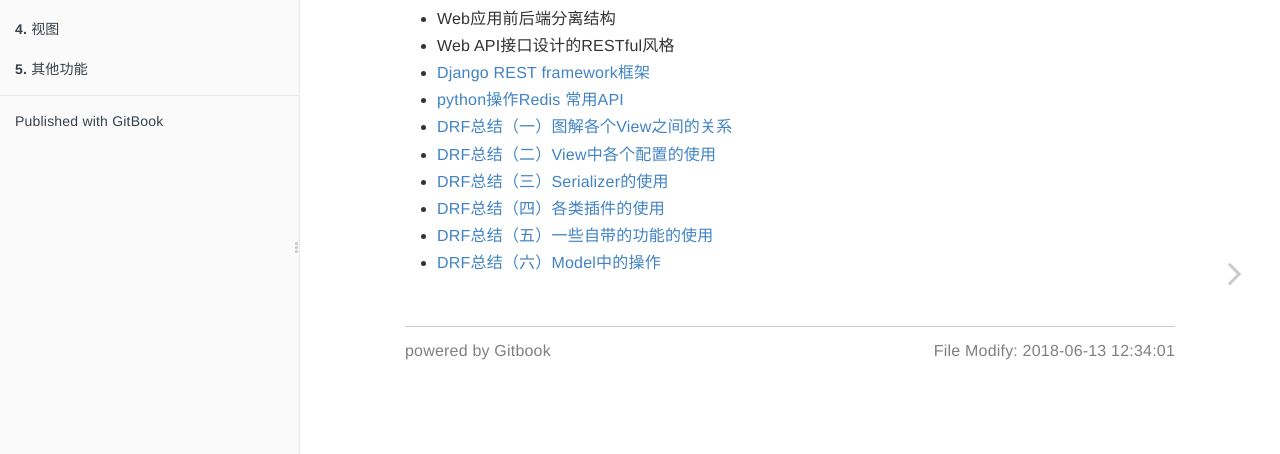
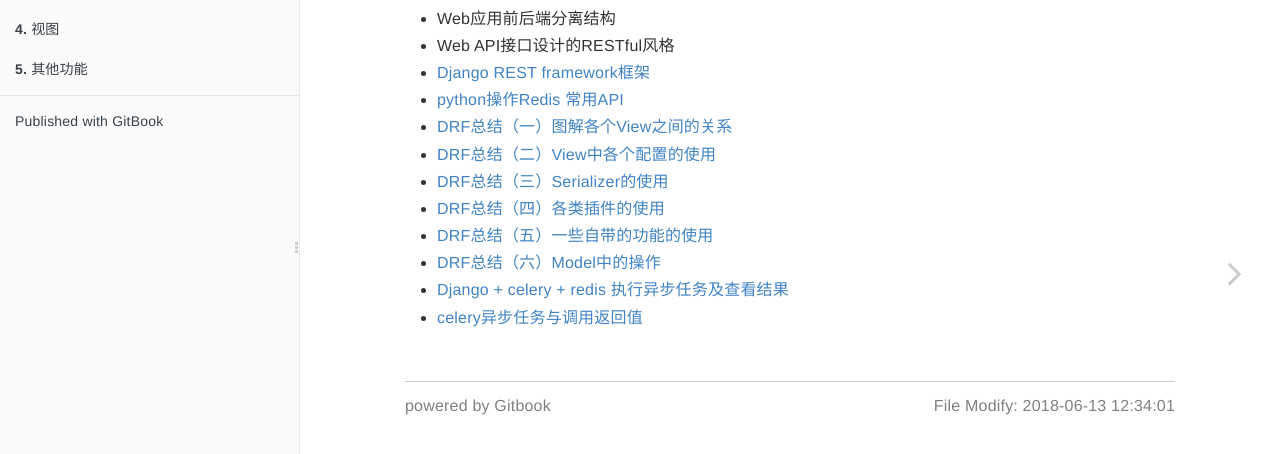
Before and after one commit to zhou-ls/DRF-guide, a plain HTML site: page index.html in a window 1280 px wide. Shown: the part 152-606 px from the top of the page. Drawn offline with Linux system fonts and the light colour scheme.

Commit message:
feature celery use

```diff
--- a/index.html
+++ b/index.html
@@ -598,6 +598,8 @@
 <li><a href="https://blog.csdn.net/weixin_42142216/article/details/91376888?spm=1001.2014.3001.5502" target="_blank">DRF总结（四）各类插件的使用</a></li>
 <li><a href="https://blog.csdn.net/weixin_42142216/article/details/91377005?spm=1001.2014.3001.5502" target="_blank">DRF总结（五）一些自带的功能的使用</a></li>
 <li><a href="https://blog.csdn.net/weixin_42142216/article/details/91377079?spm=1001.2014.3001.5502" target="_blank">DRF总结（六）Model中的操作</a></li>
+<li><a href="https://zhuoqun.info/article/200/" target="_blank">Django + celery + redis 执行异步任务及查看结果</a></li>
+<li><a href="https://www.cnblogs.com/wanghong1994/p/12144548.html" target="_blank">celery异步任务与调用返回值</a></li>
 </ul>
 <footer class="page-footer"><span class="copyright">powered by Gitbook</span><span class="footer-modification">File Modify:
 2018-06-13 12:34:01
```
